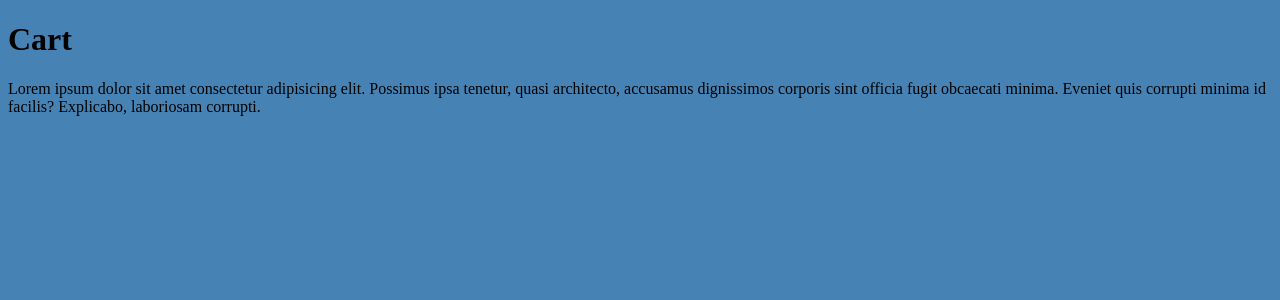
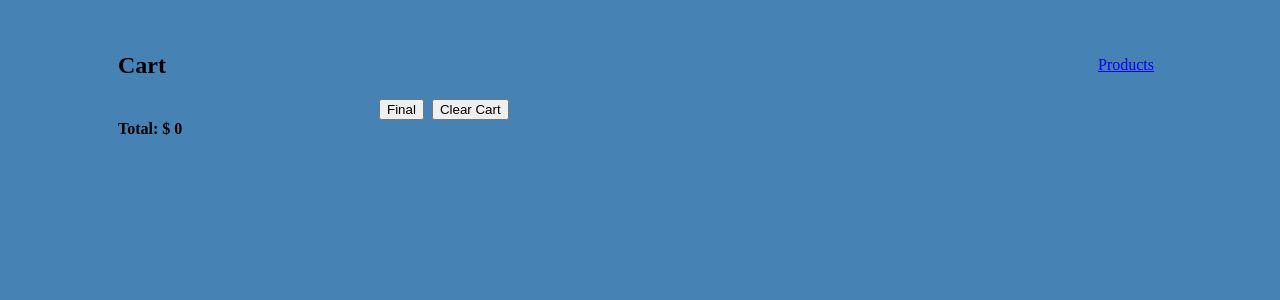
Before and after one commit to craigdev937/toolkit2cart, a React app: page /cart in a window 1280 px wide. Shown: the top 300 px of the page. Built offline with nearby package versions, Linux system fonts and the light colour scheme; the HTML template or start-up script is replaced by a standard one.

Commit message:
Updated the Slices and Products page.

```diff
--- a/src/containers/Cart.tsx
+++ b/src/containers/Cart.tsx
@@ -1,13 +1,35 @@
 import React from "react";
-
+import { Link } from "react-router-dom";
+import { useAppSelector, useAppDispatch } from "../global/Hooks";
+import { Container, TitleContainer } from "./CartStyle";
+import { clearCart } from "../global/CartSlice";
+import { ProdContainer } from "./ProdStyle";
 
 export const Cart = (): JSX.Element => {
-
+    const dispatch = useAppDispatch();
+    const products = useAppSelector((state) => state.cart.products);
+    const totalPrice = useAppSelector((state) => state.cart.totalPrice);
 
     return (
-        <React.Fragment>
-            <h1>Cart</h1>
-            <p>Lorem ipsum dolor sit amet consectetur adipisicing elit. Possimus ipsa tenetur, quasi architecto, accusamus dignissimos corporis sint officia fugit obcaecati minima. Eveniet quis corrupti minima id facilis? Explicabo, laboriosam corrupti.</p>
-        </React.Fragment>
+        <Container>
+            <TitleContainer>
+                <h1>Cart</h1>
+                <Link to="/">Products</Link>
+            </TitleContainer>
+            <ProdContainer>
+                {products.map((product) => (
+                    <main key={product.id}>
+                        product={product}
+                    </main>
+                ))}
+                <h4>Total: $ {totalPrice}</h4>
+                <aside className="actionButtons">
+                    <button onClick={() => undefined}>Final</button>
+                    <button onClick={() => dispatch(clearCart())}
+                        >Clear Cart
+                    </button>
+                </aside>
+            </ProdContainer>
+        </Container>
     );
 };
--- /dev/null
+++ b/src/containers/CartStyle.ts
@@ -0,0 +1,24 @@
+import styled from "styled-components";
+
+export const Container = styled.main`
+    width: 1044px;
+    margin: 0 auto;
+    padding: 24px 4rem;
+
+    .actionButtons {
+        button:first-child {
+            margin-right: 8px;
+        }
+    }
+`;
+
+export const TitleContainer = styled.aside`
+    width: 100%;
+    display: flex;
+    align-items: center;
+    justify-content: space-between;
+
+    a {
+        margin-right: 8px;
+    }
+`;
--- a/src/containers/ProdStyle.ts
+++ b/src/containers/ProdStyle.ts
@@ -1,6 +1,6 @@
 import styled from "styled-components";
 
-export const ProdContainer = styled.aside`
+export const ProdContainer = styled.main`
     max-width: 1200px;
     margin: 0 auto;
     display: grid;
--- a/src/containers/Products.tsx
+++ b/src/containers/Products.tsx
@@ -8,13 +8,19 @@ export const Products = (): JSX.Element => {
     const dispatch = useAppDispatch();
     const { error, loading, products } =
     useAppSelector((state) => state.products);
+
+    const cart = useAppSelector((state) => state.cart);
+
     React.useEffect(() => {
         dispatch(fetchAll());
     }, [dispatch]);
 
     return (
         <React.Fragment>
-            <Header><Link to="/cart">Cart</Link></Header>
+            <Header>
+                <Link to="/cart">Cart</Link>
+                <span>{cart.products.length} items</span>
+            </Header>
             {error ? (
                 <h1>Error ...</h1>
             ) : loading ? (
--- a/src/global/CartSlice.ts
+++ b/src/global/CartSlice.ts
@@ -22,7 +22,7 @@ const CartSlice = createSlice({
             state.totalPrice += Math.round(
                 selectedProduct.price * 100) / 100;
         },
-        removeFromCart: (state, action: PayloadAction<string>) => {
+        removeFromCart: (state, action: PayloadAction<number>) => {
             const selectedProductId = action.payload;
             const productIndex = state.products.findIndex(
                 (product) => product.id === selectedProductId);
@@ -43,4 +43,6 @@ const CartSlice = createSlice({
     }
 });
 
+export const { addToCart, removeFromCart,
+    clearCart } = CartSlice.actions;
 export const CartReducer = CartSlice.reducer;
```
Also changed, not shown: src/types/Interfaces.ts (+11 -4 lines).
